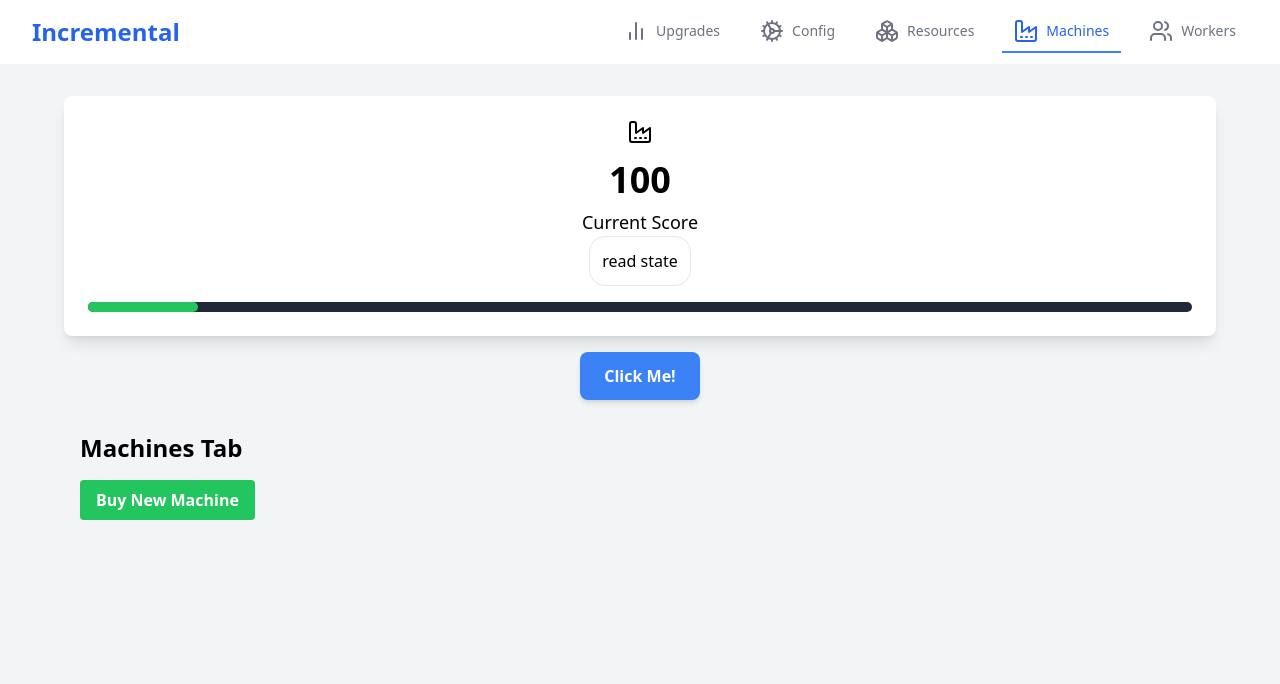
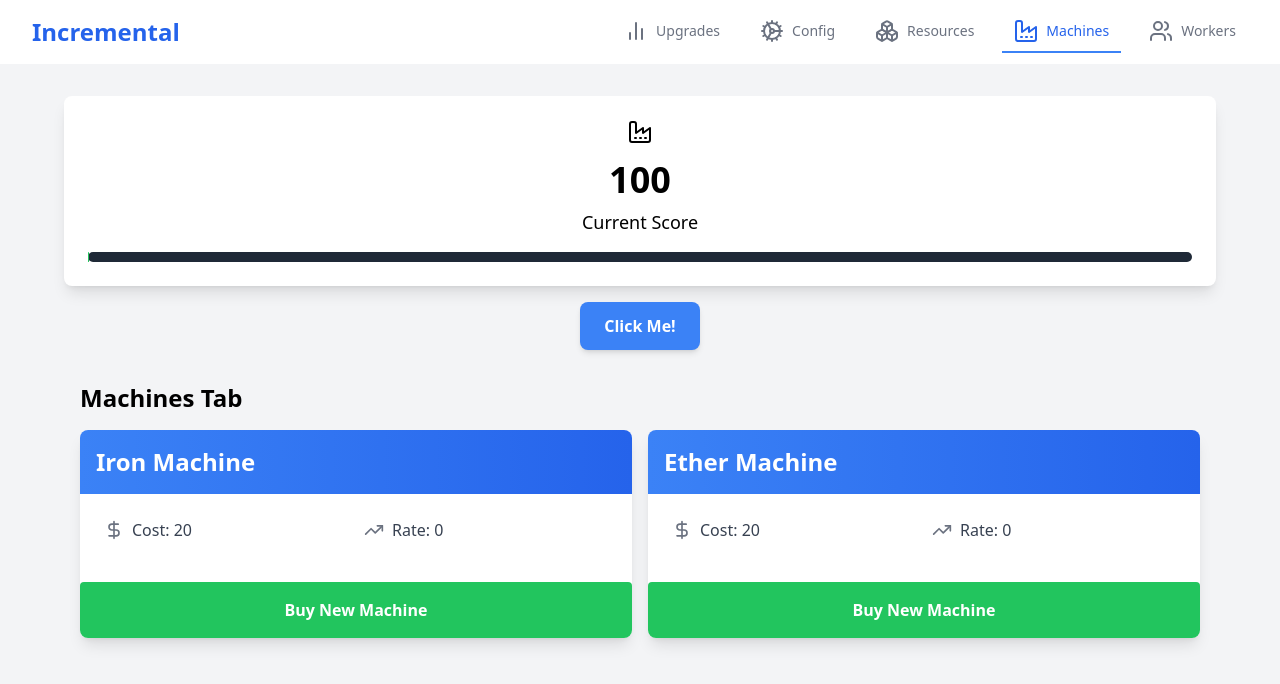
Before and after one commit to xprtg/incremental, a React (Vite) app: page /machines in a window 1280 px wide. Shown: the top 684 px of the page. Built offline with nearby package versions, Linux system fonts and the light colour scheme.

Commit message:
enhance factorys and workers

```diff
--- /dev/null
+++ b/src/Clicker/Machines/BuyMachineList.tsx
@@ -0,0 +1,58 @@
+import { DollarSign, TrendingUp, Users } from "lucide-react";
+import { machineList } from "../db/machines";
+import { Machine, useScore } from "../ScoreContext";
+
+const BuyMachineList = () => {
+    const { state, dispatch } = useScore();
+
+    const handleBuyMachine = (machine: Machine) => {
+        dispatch({
+            type: 'BUY_MACHINE',
+            payload: machine
+        });
+    };
+
+    const availableMachines = machineList.filter(machine =>
+        !state.machines.list.some(stateMachine => stateMachine.id === machine.id)
+    );
+
+    return (
+        <>
+            {availableMachines.length > 0 ? (
+                availableMachines.map(machine => (
+                    <div
+                        key={machine.id}
+                        className="bg-white rounded-lg shadow-lg overflow-hidden transition-all duration-300 hover:shadow-xl"
+                    >
+                        <div className="bg-gradient-to-r from-blue-500 to-blue-600 p-4">
+                            <h3 className="text-2xl font-bold text-white">{machine.name}</h3>
+                        </div>
+                        <div className="p-6">
+                            <div className="grid grid-cols-2 gap-4 mb-4">
+                                <div className="flex items-center">
+                                    <DollarSign className="w-5 h-5 text-gray-500 mr-2" />
+                                    <span className="text-gray-700">Cost: {machine.cost}</span>
+                                </div>
+                                <div className="flex items-center">
+                                    <TrendingUp className="w-5 h-5 text-gray-500 mr-2" />
+                                    <span className="text-gray-700">Rate: {machine.rate}</span>
+                                </div>
+                            </div>
+                        </div>
+                        <button
+                            onClick={() => handleBuyMachine(machine)}
+                            className="bg-green-500 p-4 hover:bg-green-700 disabled:bg-red-500 text-white font-bold rounded w-full"
+                            disabled={state.score < machine.cost}
+                        >
+                            Buy New Machine
+                        </button>
+                    </div>
+                ))
+            ) : (
+                <p className="text-gray-700">All machines have been purchased.</p>
+            )}
+        </>
+    );
+}
+
+export default BuyMachineList;
--- a/src/Clicker/Machines/MachineItem.tsx
+++ b/src/Clicker/Machines/MachineItem.tsx
@@ -25,7 +25,7 @@ export default function MachineItem({ machine }: Props) {
     return (
         <div className="bg-white rounded-lg shadow-lg overflow-hidden transition-all duration-300 hover:shadow-xl">
             <div className="bg-gradient-to-r from-blue-500 to-blue-600 p-4">
-                <h3 className="text-2xl font-bold text-white">Machine {machine.id}</h3>
+                <h3 className="text-2xl font-bold text-white">{machine.name}</h3>
             </div>
             <div className="p-6">
                 <div className="grid grid-cols-2 gap-4 mb-4">
--- a/src/Clicker/Machines/MachinesTab.tsx
+++ b/src/Clicker/Machines/MachinesTab.tsx
@@ -1,29 +1,20 @@
 import React from 'react';
 import { useScore } from '../ScoreContext';
 import MachineItem from './MachineItem';
+import BuyMachineList from './BuyMachineList';
 
 
 
 const MachinesTab = () => {
-    const { state, dispatch } = useScore();
-
-    const handleBuyMachine = () => {
-        const newId = "machine-" + String(state.machines.list.length);
-        dispatch({
-            type: 'BUY_MACHINE',
-            payload: { id: newId, cost: 20, rate: 1000 } // Example cost and rate
-        });
-    };
+    const { state } = useScore();
 
     return (
         <div className="p-4">
             <h2 className="text-2xl font-bold mb-4">Machines Tab</h2>
-            <button
-                onClick={handleBuyMachine}
-                className="bg-green-500 hover:bg-green-700 text-white font-bold py-2 px-4 rounded mb-4"
-            >
-                Buy New Machine
-            </button>
+            <div className='grid grid-cols-2 gap-4'>
+                <BuyMachineList />
+            </div>
+            <br />
             <div className='grid grid-cols-2 gap-4'>
                 {state.machines.list.map(machine => (
                     <MachineItem key={machine.id} machine={machine} />
--- a/src/Clicker/ScoreContext.tsx
+++ b/src/Clicker/ScoreContext.tsx
@@ -1,5 +1,7 @@
 import React, { createContext, useReducer, useContext, ReactNode } from 'react';
-import { itemProgressions } from './itemProgressions';
+import { itemProgressions } from './db/itemProgressions';
+
+type Currency = "Ether" | "Iron"
 
 export interface Worker {
     id: string;
@@ -9,9 +11,11 @@ export interface Worker {
 
 export interface Machine {
     id: string;
+    name: string;
     cost: number;
     workers: string[]; // Number of workers assigned to this machine
     rate: number; // Rate at which this machine generates score
+    currency: Currency
 }
 
 interface WorkerProgression extends ItemProgression { }
@@ -56,7 +60,7 @@ type Action =
     | { type: 'BUY_WORKER'; payload: { cost: number } }
     | { type: 'ASSIGN_WORKER'; payload: { machineId: string } }
     | { type: 'UNASSIGN_WORKER'; payload: { machineId: string } }
-    | { type: 'BUY_MACHINE'; payload: { id: string; cost: number; rate: number } };
+    | { type: 'BUY_MACHINE'; payload: Machine };
 
 const initialItemState = Object.keys(itemProgressions).map(item => ({
     id: item, limit: 9, level: 0
@@ -192,9 +196,9 @@ const scoreReducer = (state: State, action: Action): State => {
         case 'BUY_MACHINE': {
             if (state.score < action.payload.cost) return state;
 
-            const newMachines = [
+            const newMachines: Machine[] = [
                 ...state.machines.list,
-                { id: action.payload.id, cost: action.payload.cost, workers: [], rate: action.payload.rate }
+                action.payload
             ];
 
             return {
--- a/src/Clicker/ScoreDisplay.tsx
+++ b/src/Clicker/ScoreDisplay.tsx
@@ -2,6 +2,8 @@ import React, { useEffect, useState } from 'react';
 import { useScore } from './ScoreContext';
 import { useSpring, animated } from '@react-spring/web';
 import { Factory } from 'lucide-react';
+
+const MAX_SCORE = 100000; // Define your maximum score here
 
 const ScoreDisplay: React.FC = () => {
     const { state } = useScore();
@@ -25,13 +27,13 @@ const ScoreDisplay: React.FC = () => {
                     {springProps.number.to(n => Math.floor(n))}
                 </animated.h1>
                 <p className="text-lg mt-2">Current Score</p>
-                <button className='bg-white border rounded-2xl p-3 text-black' onClick={() => console.log(state)}>read state</button>
+                {/* <button className='bg-white border rounded-2xl p-3 text-black' onClick={() => console.log(state)}>read state</button> */}
             </div>
             <div className="w-full bg-gray-800 rounded-full h-2.5 mt-4">
                 <animated.div
                     className="bg-green-500 h-2.5 rounded-full"
                     style={{
-                        width: springProps.number.to(n => `${Math.min(n / 10, 100)}%`) // Update progress bar width
+                        width: springProps.number.to(n => `${Math.min((n / MAX_SCORE) * 100, 100)}%`) // Update progress bar width
                     }}
                 />
             </div>
--- a/src/Clicker/UpgradeItem.tsx
+++ b/src/Clicker/UpgradeItem.tsx
@@ -1,9 +1,9 @@
 import React from 'react'
 import { useScore } from './ScoreContext'
-import { itemProgressions } from './itemProgressions'
 import useProgressTimer from './useProgressTimer'
 import { Factory, ArrowUp, Coins, TrendingUp } from 'lucide-react'
 import TimerBar from './TimerBar'
+import { itemProgressions } from './db/itemProgressions'
 
 interface UpgradeItemProps {
     item: {
--- /dev/null
+++ b/src/Clicker/db/machines.tsx
@@ -0,0 +1,19 @@
+import { Machine } from "../ScoreContext";
+
+export const machineList: Machine[] = [
+    {
+        id: 'iron_machine',
+        cost: 20,
+        workers: [],
+        rate: 0,
+        currency: 'Iron',
+        name: "Iron Machine"
+    }, {
+        id: 'ether_machine',
+        cost: 20,
+        workers: [],
+        rate: 0,
+        currency: 'Ether',
+        name: "Ether Machine"
+    }
+];
```
Also changed, not shown: src/Clicker/db/itemProgressions.tsx (renamed from src/Clicker/itemProgressions.tsx).
